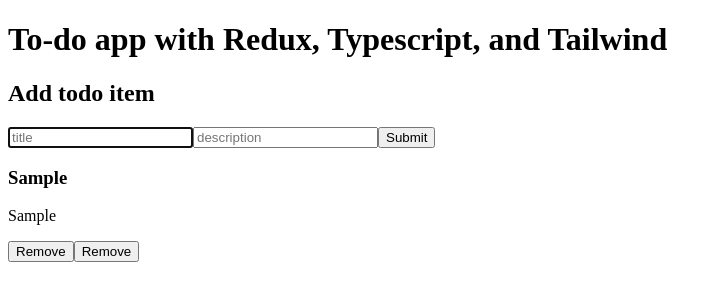
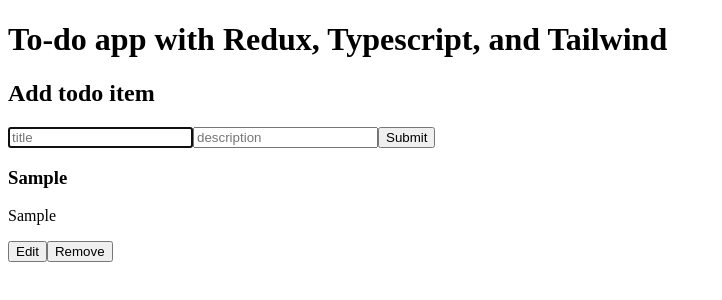
Before and after one commit to kriseliassen/todo-redux-typescript, a React (Create React App) app: page / in a window 1280 px wide. Both pictures are taken after typing "Sample", "Sample" into the empty fields and a click on the input 406 px from the left and 137 px from the top of the page. Shown: the top 300 px of the page, without its empty margins (0-722 px from the left). Built offline with nearby package versions, Linux system fonts and the light colour scheme.

Commit message:
Implemented update todo function

```diff
--- a/src/components/TodoItem.tsx
+++ b/src/components/TodoItem.tsx
@@ -1,6 +1,7 @@
-import { useState } from "react";
+import React, { useState } from "react";
 import { useDispatch } from "react-redux";
 import { removeTodo, updateTodo } from "../redux/todoSlice";
+import { useForm, SubmitHandler } from 'react-hook-form'
 
 interface IProps {
   title: string,
@@ -8,27 +9,72 @@
   completed: boolean
   id: string
 }
+
+interface Inputs {
+  title: string,
+  description?: string,
+}
+
 const TodoItem: React.FC<IProps> = ({ title, description, id, completed }) => {
   const [currentTodo, setCurrentTodo] = useState<IProps>({ title, description, id, completed })
+  const [isEditing, setIsEditing] = useState<boolean>(false);
 
   const dispatch = useDispatch()
 
-  const deleteTodo = () => {
+  const { register, handleSubmit } = useForm<Inputs>();
+  const onSubmit: SubmitHandler<Inputs> = data => {
+    dispatch(updateTodo(currentTodo));
+    setIsEditing(false);
+  };
+
+  const deleteTodo = (): void => {
     dispatch(removeTodo(id))
   }
-  const editTodo = () => {
-    console.log(currentTodo);
+
+  const editTodo = (e: React.SyntheticEvent): void => {
+    e.stopPropagation();
+    setIsEditing(true);
+    setCurrentTodo({ title, description, id, completed })
+    console.log('CLICKED TODO', currentTodo);
     // dispatch(updateTodo(id))
   }
 
   return (
     <div>
-      <div>
-        <h3>{title}</h3>
-        <p>{description}</p>
-      </div>
-      <button onClick={editTodo}>Remove</button>
-      <button onClick={deleteTodo}>Remove</button>
+      {isEditing ? (
+        <form onSubmit={handleSubmit(onSubmit)}>
+          <label>Title</label>
+          <input
+            type="text"
+            defaultValue={currentTodo.title}
+            {...register('title')}
+            onChange={(e) => setCurrentTodo({ ...currentTodo, title: e.target.value })}
+          />
+          <label>Description</label>
+          <input
+            type="text"
+            defaultValue={currentTodo.description}
+            {...register('description')}
+            onChange={(e) => setCurrentTodo({ ...currentTodo, description: e.target.value })}
+          />
+          <input type="submit" value="Update" />
+          <input
+            type="button"
+            value="Cancel"
+            onClick={() => setIsEditing(false)} />
+        </form>
+      )
+        : (
+          <>
+            <div>
+              <h3>{title}</h3>
+              <p>{description}</p>
+            </div>
+            <button onClick={editTodo}>Edit</button>
+            <button onClick={deleteTodo}>Remove</button>
+          </>
+        )
+      }
     </div>
   )
 }
```
